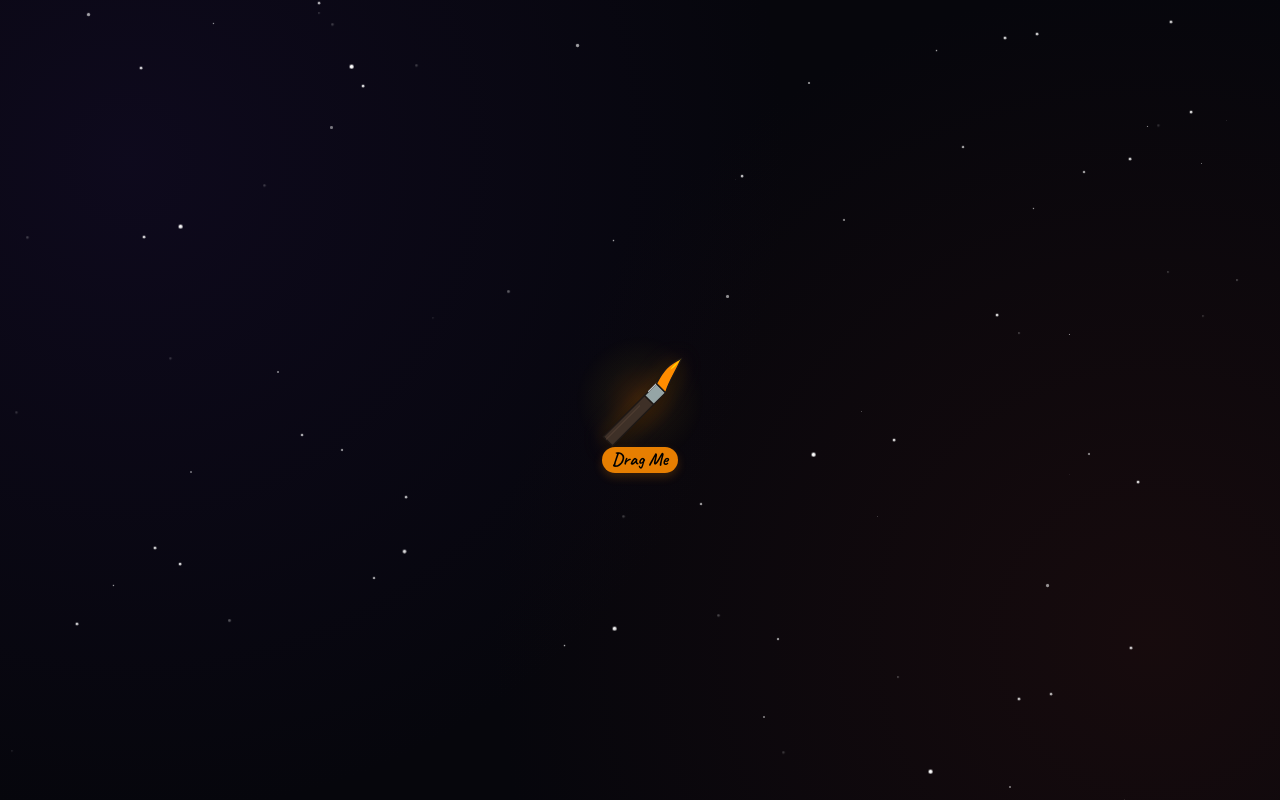
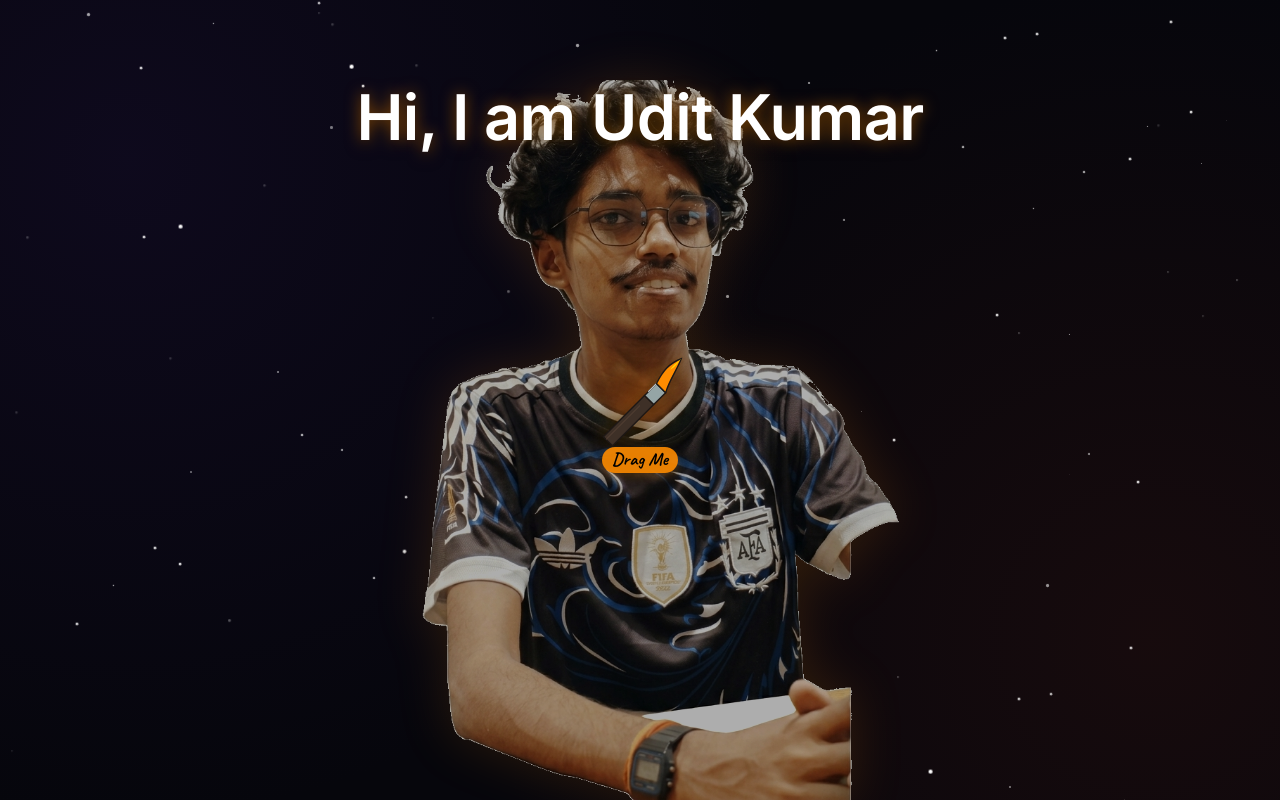
Before and after one commit to udit161/PORTFOLIO, a React (Vite) app in the folder frontend/: page / in a window 1280 px wide. Built offline with nearby package versions, Linux system fonts and the light colour scheme; a web font is replaced by a local one.

Commit message:
feat: add user background-removed transparent portrait and animated slide-down text 'Hi, I am Udit Kumar'

```diff
--- a/frontend/src/App.css
+++ b/frontend/src/App.css
@@ -190,46 +190,75 @@
 }
 
 /* ==========================================================================
-   Full Screen Background Photo and Cosmic Overlay
+   Full Screen Transparent Portrait & Cosmic Overlay
    ========================================================================== */
-.bg-photo-wrapper {
+.portrait-container {
   position: fixed;
-  inset: 0;
+  bottom: 0;
+  left: 50%;
+  transform: translateX(-50%);
   width: 100vw;
   height: 100vh;
-  overflow: hidden;
-  z-index: -2;
-  pointer-events: none;
+  display: flex;
+  align-items: flex-end;
+  justify-content: center;
+  z-index: 1;
+  pointer-events: none; /* Allows mouse tracking for brush behind the portrait */
 }
 
-.bg-photo {
-  width: 100%;
-  height: 100%;
-  object-fit: cover;
-  filter: contrast(1.15) brightness(0.35) grayscale(0.2);
+.portrait-image {
+  max-height: 90vh;
+  width: auto;
+  object-fit: contain;
   display: block;
-  animation: cosmicPan 24s infinite ease-in-out;
-  transform-origin: center center;
+  filter: contrast(1.08) brightness(0.68) drop-shadow(0 0 25px rgba(255, 140, 0, 0.15));
+  animation: breathingPortrait 8s infinite ease-in-out;
+  transform-origin: bottom center;
 }
 
-.bg-photo-overlay {
-  position: absolute;
-  inset: 0;
-  background: radial-gradient(
-    circle at center,
-    rgba(6, 6, 12, 0.45) 0%,
-    rgba(16, 12, 33, 0.8) 75%,
-    rgba(6, 6, 12, 0.95) 100%
-  );
-  z-index: -1;
-  pointer-events: none;
+@keyframes breathingPortrait {
+  0%, 100% {
+    transform: scale(1);
+  }
+  50% {
+    transform: scale(1.02);
+  }
 }
 
-@keyframes cosmicPan {
-  0%, 100% {
-    transform: scale(1.02) translate(0px, 0px);
+/* ==========================================================================
+   Slide Down Animated Greeting Text (Hi, I am Udit Kumar)
+   ========================================================================== */
+.cosmic-header-container {
+  position: fixed;
+  top: 10%;
+  left: 50%;
+  transform: translateX(-50%);
+  z-index: 2; /* Stands on top of the portrait, below the brush */
+  text-align: center;
+  pointer-events: none;
+  width: 100%;
+}
+
+.cosmic-heading {
+  font-family: var(--sans);
+  font-size: 3.5rem;
+  font-weight: 800;
+  color: #ffffff;
+  letter-spacing: -0.01em;
+  text-shadow:
+    0 0 15px rgba(255, 140, 0, 0.5),
+    0 4px 15px rgba(0, 0, 0, 0.6);
+  margin: 0;
+  animation: slideDownText 1.6s cubic-bezier(0.19, 1, 0.22, 1) forwards;
+}
+
+@keyframes slideDownText {
+  from {
+    transform: translateY(-100px);
+    opacity: 0;
   }
-  50% {
-    transform: scale(1.08) translate(-1%, -1%);
+  to {
+    transform: translateY(0);
+    opacity: 1;
   }
 }
--- a/frontend/src/App.jsx
+++ b/frontend/src/App.jsx
@@ -1,6 +1,6 @@
 import { useState, useEffect, useRef } from 'react';
 import DraggableBrush from './components/DraggableBrush';
-import userPic from './assets/user_pic.jpg';
+import userPicNoBg from './assets/user_pic_no_bg.png';
 import './App.css';
 
 // Pre-generate static stars for performance
@@ -69,10 +69,9 @@ export default function App() {
   return (
     <div className="meteorite-app-root">
 
-      {/* 1. Full-screen Background Photo with overlay */}
-      <div className="bg-photo-wrapper">
-        <img src={userPic} alt="Cosmic Background" className="bg-photo" />
-        <div className="bg-photo-overlay" />
+      {/* 1. Full-screen Transparent Portrait Backdrop */}
+      <div className="portrait-container">
+        <img src={userPicNoBg} alt="Udit Kumar" className="portrait-image" />
       </div>
 
       {/* 2. Twinkling Stars Background */}
@@ -118,6 +117,11 @@ export default function App() {
         />
       ))}
 
+      {/* 5. Animated Header text coming from above head */}
+      <div className="cosmic-header-container">
+        <h1 className="cosmic-heading">Hi, I am Udit Kumar</h1>
+      </div>
+
       {/* 5. Draggable Paintbrush (Floating on top) */}
       <DraggableBrush onMove={handleBrushMove} />
 
```
Also changed, not shown: frontend/src/assets/user_pic_no_bg.png (added).
